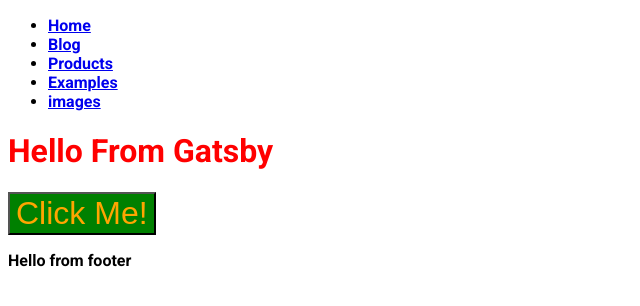
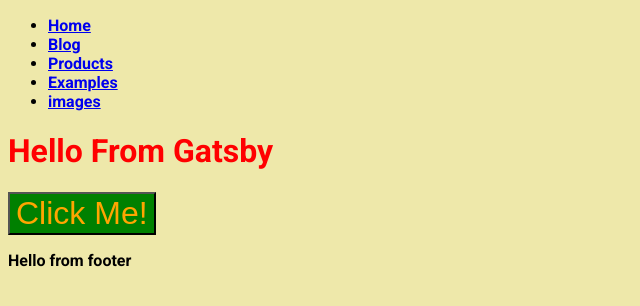
Before and after one commit to beingviksa/gatsby-tutorial, a Gatsby site: page / in a window 1280 px wide. Shown: the whole page, without its empty margins (0-640 px from the left). Built offline with nearby package versions, Linux system fonts and the light colour scheme; Gatsby itself is replaced by a stand-in of ours.

Commit message:
Change the site bg color

```diff
--- a/src/components/layout.css
+++ b/src/components/layout.css
@@ -2,6 +2,7 @@
 
 body {
   font-family: "Roboto", sans-serif;
+  background: palegoldenrod;
 }
 
 h1 {
```
